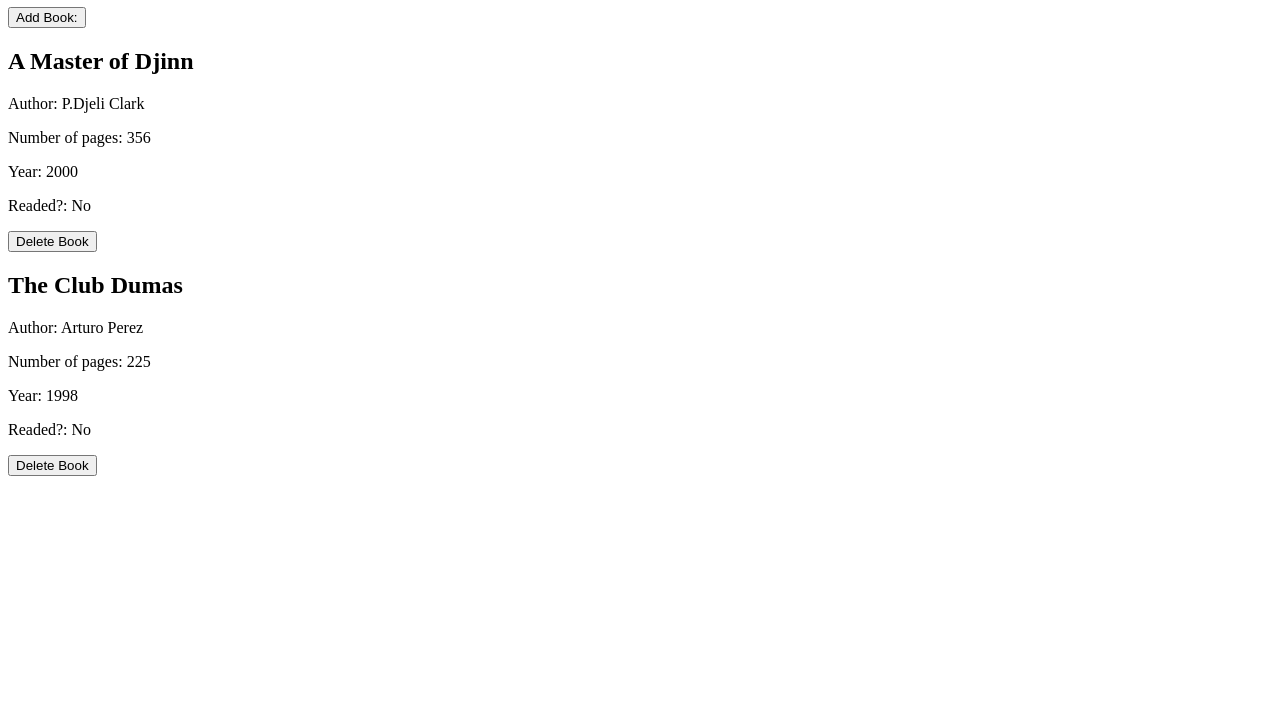
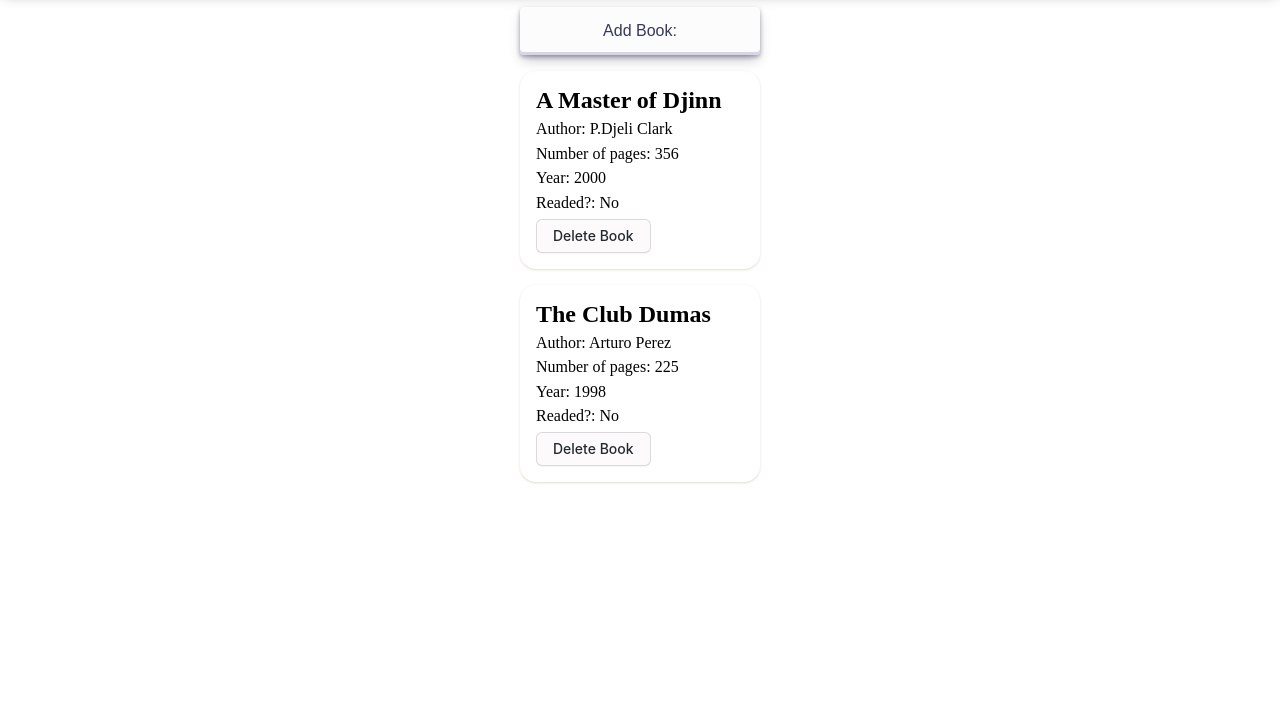
Before and after one commit to Andrefe91/js_proyect_library, a plain HTML site: page index.html in a window 1280 px wide. Shown: the part 73-800 px from the top of the page. Drawn offline with Linux system fonts and the light colour scheme.

Commit message:
Simple CSS styling

```diff
--- /dev/null
+++ b/css/style.css
@@ -0,0 +1,159 @@
+/* Font Import */
+    /* Roboto */
+    @import url('https://fonts.googleapis.com/css2?family=Roboto:ital,wght@0,100;0,300;0,400;0,500;0,700;0,900;1,100;1,300;1,400;1,500;1,700;1,900&display=swap');
+
+    @import url('https://fonts.googleapis.com/css2?family=Arimo:ital,wght@0,400..700;1,400..700&display=swap');
+
+/* Css Reset */
+
+html, body, div, span, applet, object, iframe,
+h1, h2, h3, h4, h5, h6, p, blockquote, pre,
+a, abbr, acronym, address, big, cite, code,
+del, dfn, em, img, ins, kbd, q, s, samp,
+small, strike, strong, sub, sup, tt, var,
+b, u, i, center,
+dl, dt, dd, ol, ul, li,
+fieldset, form, label, legend,
+table, caption, tbody, tfoot, thead, tr, th, td,
+article, aside, canvas, details, embed,
+figure, figcaption, footer, header, hgroup,
+menu, nav, output, ruby, section, summary,
+time, mark, audio, video {
+	margin: 0;
+	padding: 0;
+	border: 0;
+	font-size: 100%;
+	font: inherit;
+	vertical-align: baseline;
+}
+
+* {
+    /* outline: 1px solid red; */
+}
+
+h2 {
+    font-size: 1.5em;
+    font-weight: bold;
+}
+
+p {
+    margin-top: 0.4em;
+}
+
+.container {
+    margin: auto;
+    display: flex;
+    flex-direction: column;
+    width: 15em;
+}
+
+
+/* Header */
+header {
+    display: flex;
+    align-items: center;
+    justify-content: center;
+    font-size: 2em;
+    height: 2em;
+    background-color: #f7ba12;
+    margin-bottom: 0.5em;
+    box-shadow: rgba(0, 0, 0, 0.4) 0px 2px 4px, rgba(0, 0, 0, 0.3) 0px 7px 13px -3px, rgba(0, 0, 0, 0.2) 0px -3px 0px inset;
+}
+
+
+/* Add Book Button */
+
+#addBook {
+  align-items: center;
+  appearance: none;
+  background-color: #FCFCFD;
+  border-radius: 4px;
+  border-width: 0;
+  box-shadow: rgba(45, 35, 66, 0.4) 0 2px 4px,rgba(45, 35, 66, 0.3) 0 7px 13px -3px,#D6D6E7 0 -3px 0 inset;
+  box-sizing: border-box;
+  color: #36395A;
+  cursor: pointer;
+  display: inline-flex;
+  height: 3em;
+  justify-content: center;
+  line-height: 1;
+  list-style: none;
+  overflow: hidden;
+  padding-left: 16px;
+  padding-right: 16px;
+  position: relative;
+  text-align: left;
+  text-decoration: none;
+  transition: box-shadow .15s,transform .15s;
+  user-select: none;
+  -webkit-user-select: none;
+  touch-action: manipulation;
+  white-space: nowrap;
+  will-change: box-shadow,transform;
+  font-size: 1em;
+}
+
+#addBook:focus {
+  box-shadow: #D6D6E7 0 0 0 1.5px inset, rgba(45, 35, 66, 0.4) 0 2px 4px, rgba(45, 35, 66, 0.3) 0 7px 13px -3px, #D6D6E7 0 -3px 0 inset;
+}
+
+#addBook:hover {
+  box-shadow: rgba(45, 35, 66, 0.4) 0 4px 8px, rgba(45, 35, 66, 0.3) 0 7px 13px -3px, #D6D6E7 0 -3px 0 inset;
+  transform: translateY(-2px);
+}
+
+#addBook:active {
+  box-shadow: #D6D6E7 0 3px 7px inset;
+  transform: translateY(2px);
+}
+
+.book {
+    margin-top: 1em;
+    padding: 1em;
+    border-radius: 1em;
+    box-shadow: rgba(63, 38, 0, 0.1) 0px 1px 3px 0px, rgba(199, 120, 1, 0.116) 0px 1px 2px 0px;
+}
+
+
+.deleteBtn {
+  margin-top: 0.5em;
+  appearance: none;
+  background-color: #fcfafb;
+  border: 1px solid rgba(27, 31, 35, 0.15);
+  border-radius: 6px;
+  box-shadow: rgba(27, 31, 35, 0.04) 0 1px 0, rgba(255, 255, 255, 0.25) 0 1px 0 inset;
+  box-sizing: border-box;
+  color: #24292E;
+  cursor: pointer;
+  display: inline-block;
+  font-family: -apple-system, system-ui, "Segoe UI", Helvetica, Arial, sans-serif, "Apple Color Emoji", "Segoe UI Emoji";
+  font-size: 14px;
+  font-weight: 500;
+  line-height: 20px;
+  list-style: none;
+  padding: 6px 16px;
+  position: relative;
+  transition: background-color 0.2s cubic-bezier(0.3, 0, 0.5, 1);
+  user-select: none;
+  -webkit-user-select: none;
+  touch-action: manipulation;
+  vertical-align: middle;
+  white-space: nowrap;
+  word-wrap: break-word;
+}
+
+.deleteBtn:hover {
+  background-color: #F3F4F6;
+  text-decoration: none;
+  transition-duration: 0.1s;
+}
+
+.deleteBtn:active {
+  background-color: #EDEFF2;
+  box-shadow: rgba(225, 228, 232, 0.2) 0 1px 0 inset;
+  transition: none 0s;
+}
+
+.deleteBtn:focus {
+  outline: 1px transparent;
+}
--- a/index.html
+++ b/index.html
@@ -4,7 +4,8 @@
     <meta charset="UTF-8">
     <meta name="viewport" content="width=device-width, initial-scale=1.0">
     <script src="script/index.js" defer></script>
-    <title>Document</title>
+    <link rel="stylesheet" href="css/style.css">
+    <title>myLibrary</title>
 </head>
 <body>
     <dialog>
@@ -36,12 +37,14 @@
         <button autofocus type="button" id="closeBtn">Close</button>
     </dialog>
 
+    <header>
+        <h1>My Book Shelve</h1>
+    </header>
+
     <div class="container">
-        <h1>My Book Shelve</h1>
         <button id="addBook">Add Book: </button>
 
         <section class="shelve">
-
         </section>
     </div>
 </body>
```
